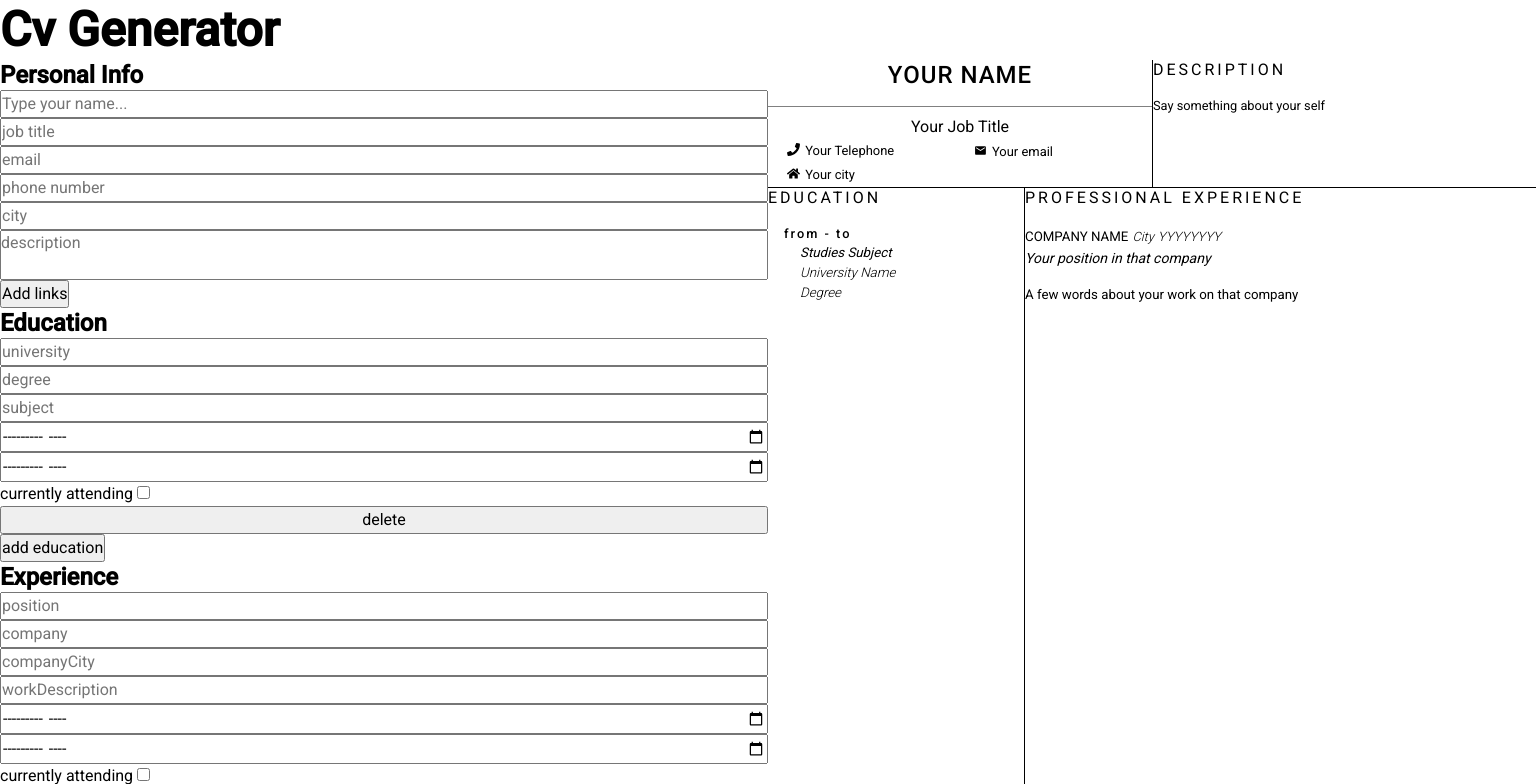
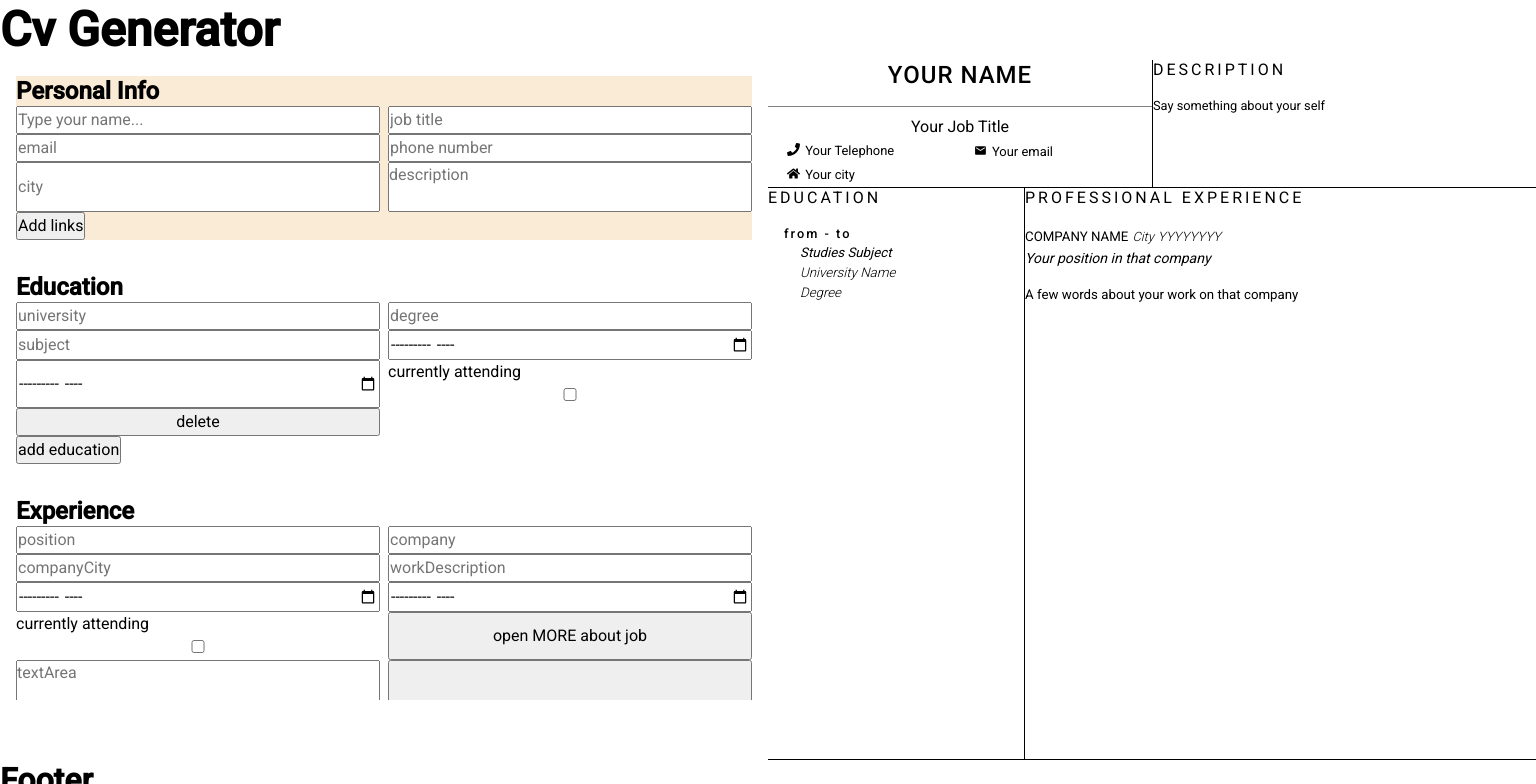
Before and after one commit to anmaras/cv-project, a React (Create React App) app: page / in a window 1536 px wide. Shown: the top 784 px of the page. Built offline with nearby package versions, Linux system fonts and the light colour scheme.

Commit message:
adding header form styling

```diff
--- a/src/Components/Form/Form.module.css
+++ b/src/Components/Form/Form.module.css
@@ -1,11 +1,66 @@
 /* Form style */
+label {
+  display: inline-block;
+}
+
+input,
+textarea,
+select {
+  width: 100%;
+}
+
+select {
+  padding: 3px;
+}
+
 .forms-container {
+  height: 80vh;
+  overflow: auto;
   display: grid;
+  align-content: space-between;
+  gap: 2rem;
+  padding: 1rem;
 }
 
 .form-wrapper {
+  background-color: antiquewhite;
 }
 
 .form {
   display: grid;
 }
+
+.socialLinks-wrapper {
+  display: grid;
+}
+
+.socialLinks-wrapper li {
+  display: grid;
+  grid-auto-flow: column;
+  grid-auto-rows: 1fr;
+  grid-template-columns: minmax(120px, 1fr) 3fr auto;
+  align-items: center;
+  column-gap: 0.5rem;
+}
+
+.socialLinks-wrapper button {
+  align-self: flex-end;
+}
+
+@media (min-width: 1440px) {
+  .form-wrapper {
+  }
+
+  .form {
+    display: grid;
+    grid-auto-flow: row;
+    grid-template-columns: 1fr 1fr;
+    /* align-content: center; */
+    column-gap: 0.5rem;
+    /* row-gap: 1.25rem; */
+  }
+  /* make last item to take 2 column width */
+  .form div:last-child {
+    grid-column: 1/3;
+  }
+}
```
